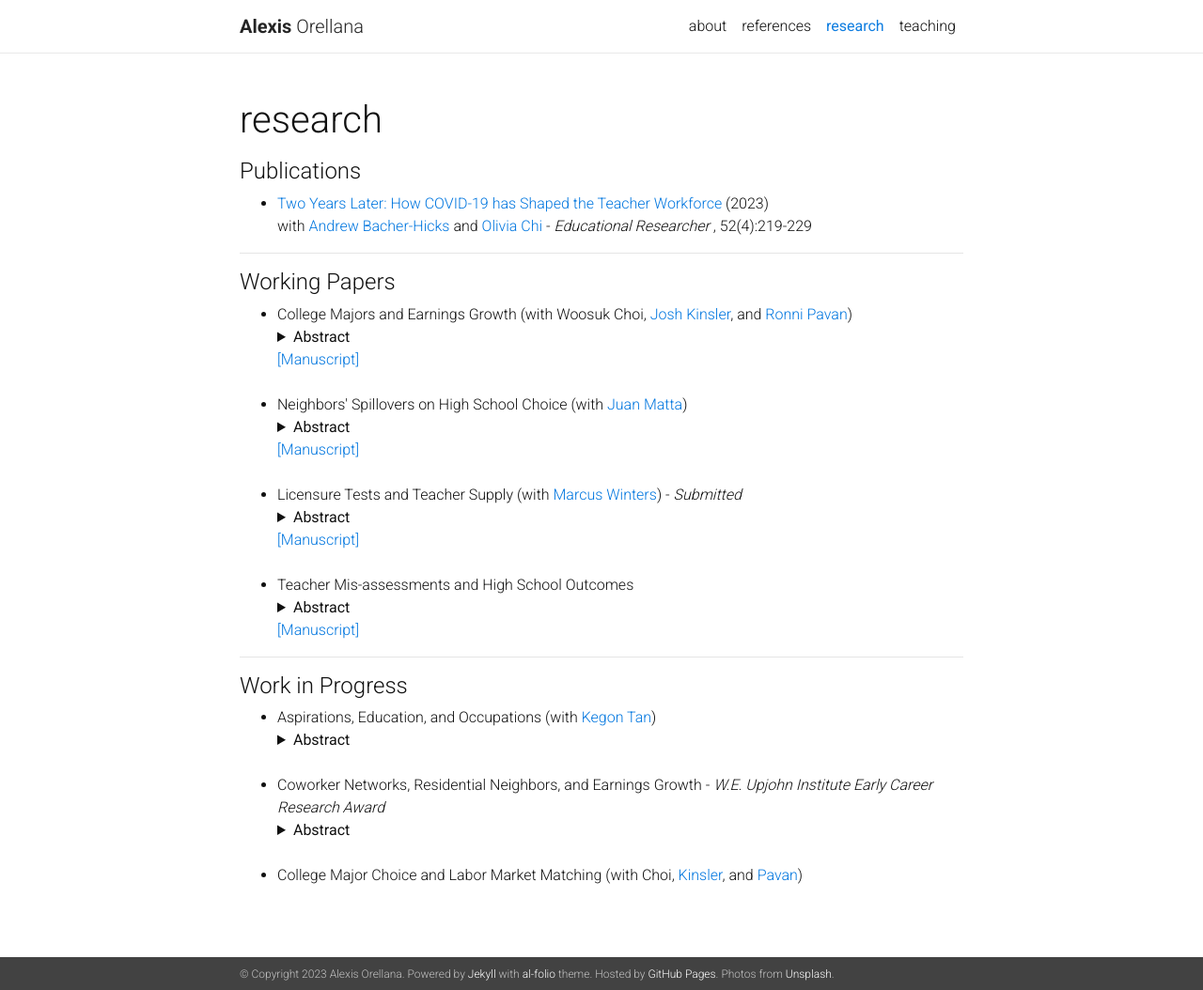
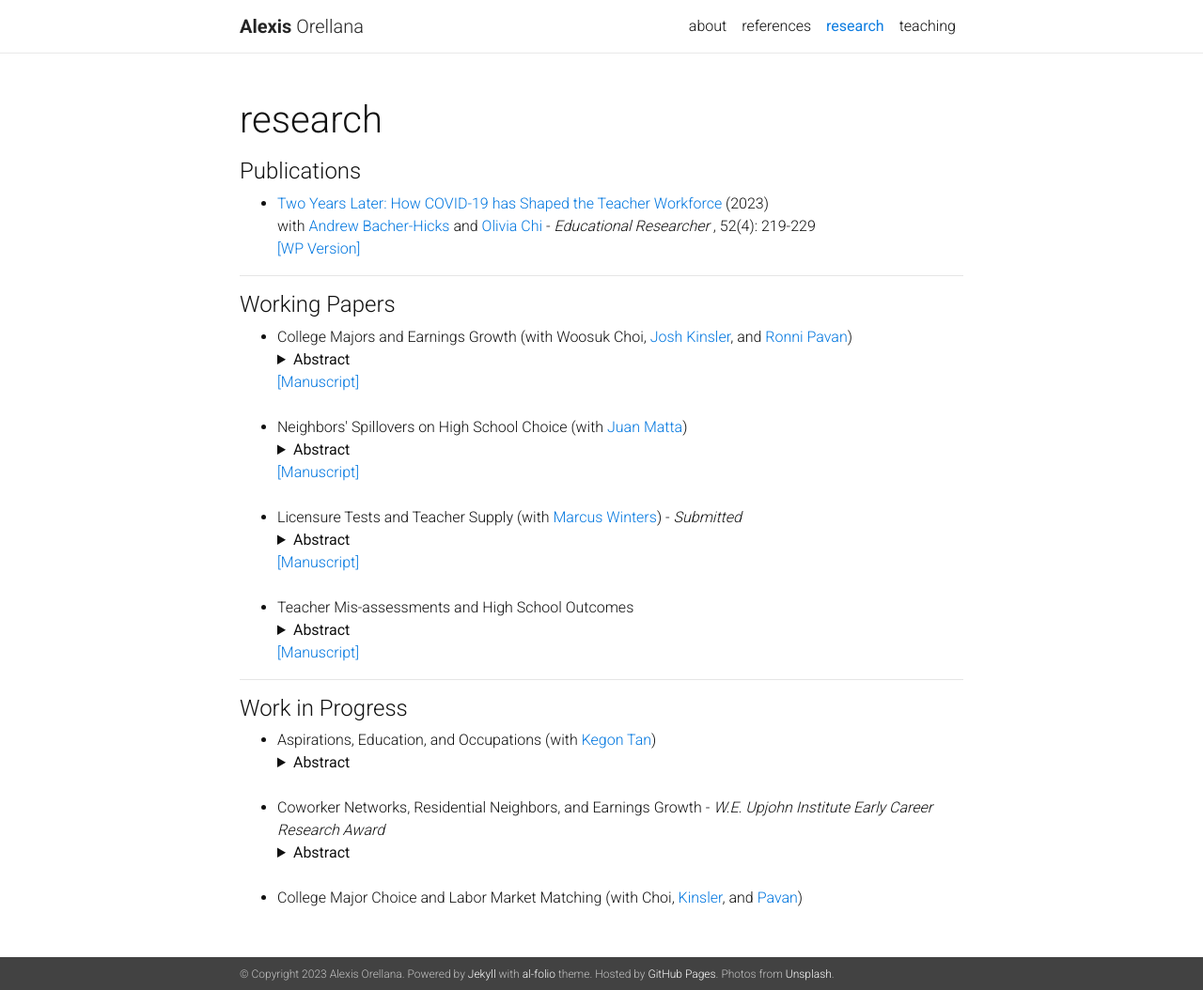
Before and after one commit to alexisorellana/alexisorellana.github.io, a Jekyll site: the page built from _pages/research.md, in a window 1280 px wide and 1054 px high. Shown: the whole window at 94% size. Built offline with Jekyll 4.4.1, drawn with Linux system fonts in a browser that asks for light colours; nearby versions of some CDN libraries; a style sheet for code colours, icons or effects is not loaded.

Commit message:
update 05-10

```diff
--- a/_pages/research.md
+++ b/_pages/research.md
@@ -14,7 +14,9 @@ nav: true
 
 <br>
 
-with <a href="https://www.andrewbacherhicks.com/home" target="_blank">Andrew Bacher-Hicks</a> and <a href="https://www.oliviachi.com" target="_blank">Olivia Chi</a> - <em> Educational Researcher </em>, 52(4):219-229 </li>
+with <a href="https://www.andrewbacherhicks.com/home" target="_blank">Andrew Bacher-Hicks</a> and <a href="https://www.oliviachi.com" target="_blank">Olivia Chi</a> - <em> Educational Researcher </em>, 52(4): 219-229 </li>
+
+<a href="{{ site.baseurl }}/assets/pdf/covid_WP.pdf" target="_blank">[WP Version]</a>
 
 </ul>
 
```
